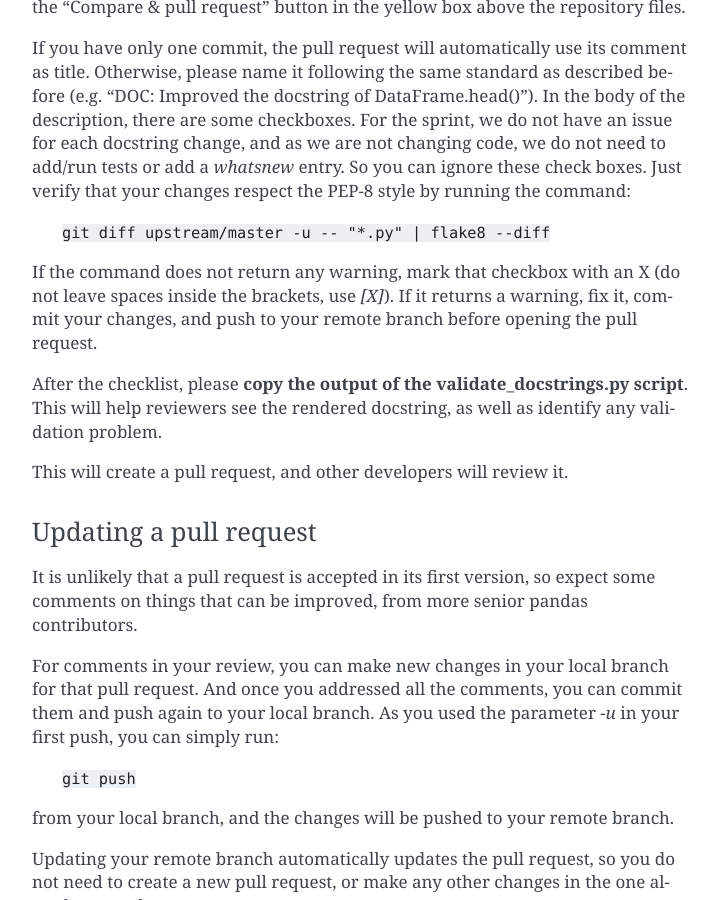
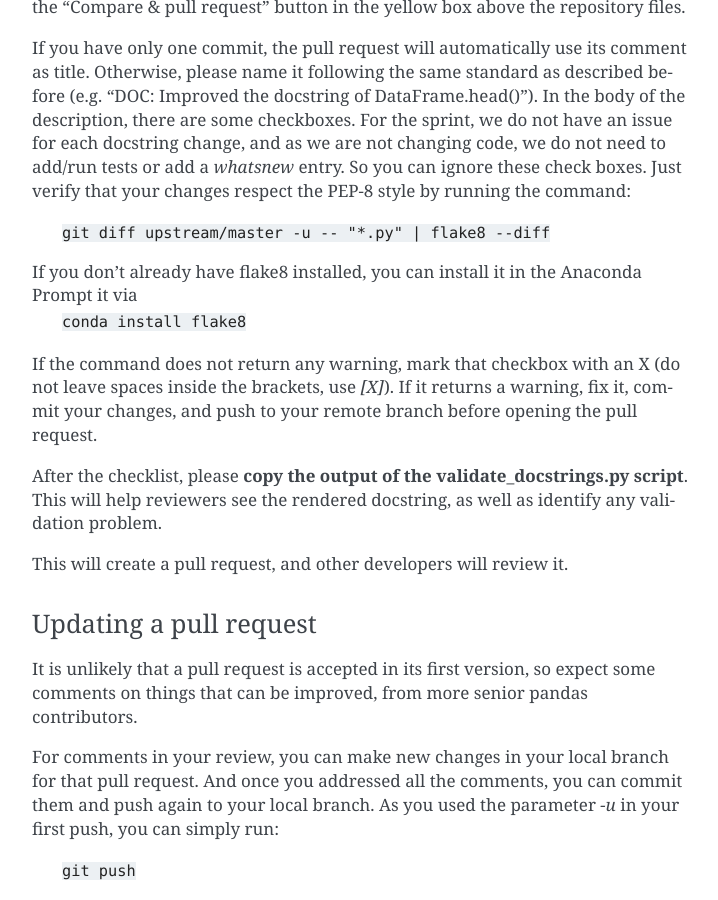
Before and after one commit to python-sprints/python-sprints.github.io, a Sphinx documentation site: the page built from pandas/guide/source/pandas_pr.rst, in a window 1280 px wide and 900 px high, scrolled down 2308 px. Shown: the whole window, without its empty margins (388-1106 px from the left). Built offline with Sphinx 7.4.7, drawn with Linux system fonts in a browser that asks for light colours.

Commit message:
how to install 'flake8' if needed

```diff
--- a/pandas/guide/source/pandas_pr.rst
+++ b/pandas/guide/source/pandas_pr.rst
@@ -114,6 +114,9 @@ style by running the command:
 
     | ``git diff upstream/master -u -- "*.py" | flake8 --diff``
 
+If you don't already have flake8 installed, you can install it in the Anaconda Prompt it via
+    | ``conda install flake8``
+
 If the command does not return any warning, mark that checkbox with an X (do
 not leave spaces inside the brackets, use `[X]`). If it returns a warning,
 fix it, commit your changes, and push to your remote branch before opening
```
